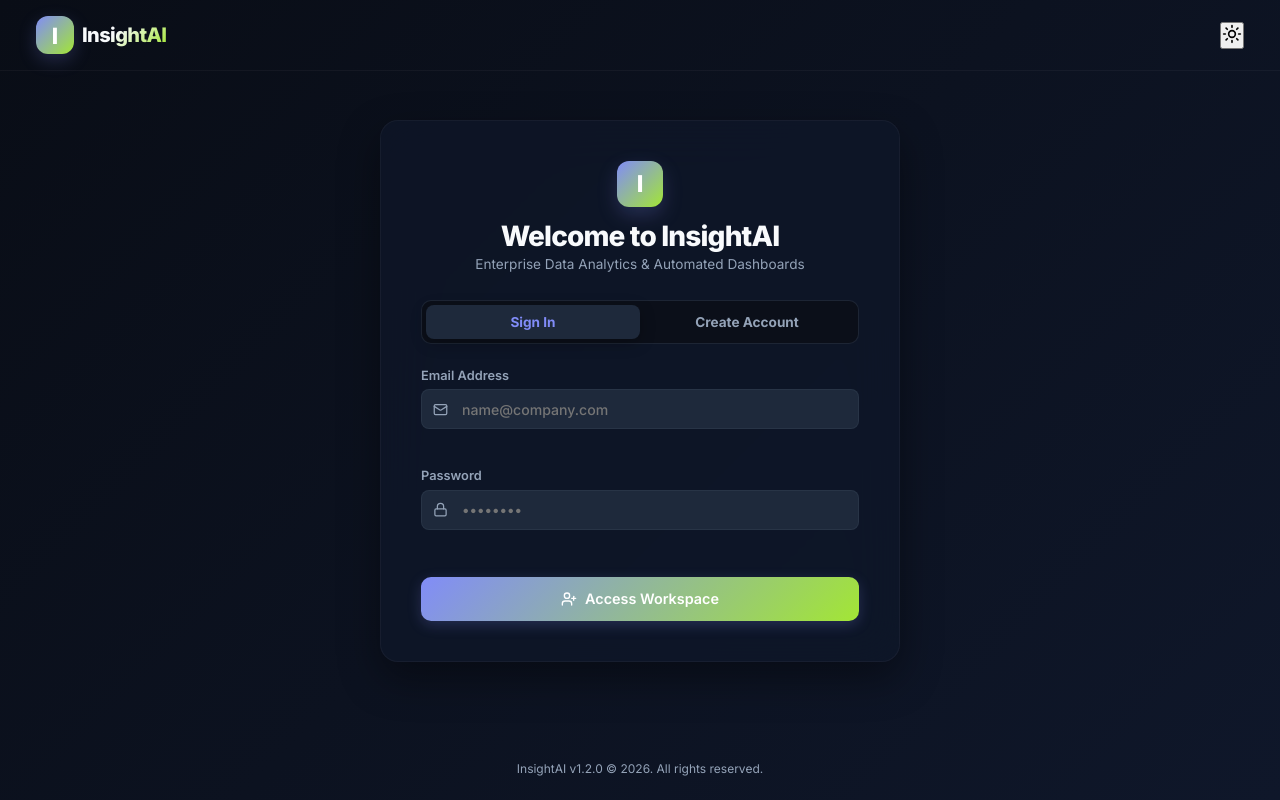
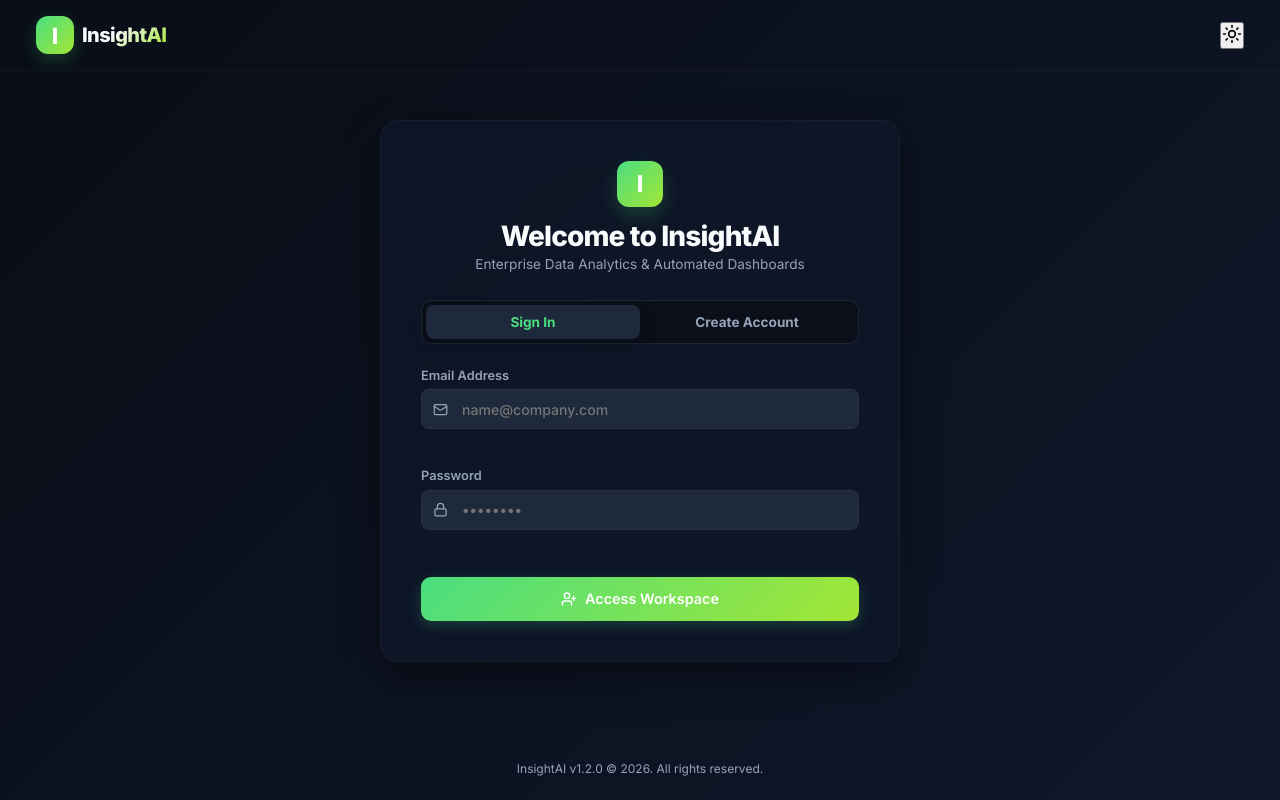
Before and after one commit to Hassanshahzad09/InsightAI---A-Ai-Data-Analytics-tool, a React (Vite) app: page / in a window 1280 px wide. Built offline with nearby package versions, Linux system fonts and the light colour scheme; no server answers.

Commit message:
style: replace all indigo/purple primary theme colors with vibrant green and emerald green to make the app purely green-themed

```diff
--- a/src/components/Dashboard.jsx
+++ b/src/components/Dashboard.jsx
@@ -21,7 +21,7 @@ import {
   Grid
 } from 'lucide-react';
 
-const COLORS = ['#06b6d4', '#84cc16', '#6366f1', '#f59e0b', '#22c55e', '#ef4444'];
+const COLORS = ['#06b6d4', '#84cc16', '#10b981', '#f59e0b', '#22c55e', '#ef4444'];
 
 export const Dashboard = ({ data, schema, stats }) => {
   // Filter States
--- a/src/index.css
+++ b/src/index.css
@@ -17,8 +17,8 @@
   --text-inverse: #ffffff;
 
   /* SaaS Hex Color Palette */
-  --primary: #6366f1;       /* Indigo */
-  --primary-glow: rgba(99, 102, 241, 0.15);
+  --primary: #16a34a;       /* Vibrant Green */
+  --primary-glow: rgba(22, 163, 74, 0.15);
   --secondary: #84cc16;     /* Parrot Green */
   --secondary-glow: rgba(132, 204, 22, 0.15);
   --accent: #06b6d4;        /* Cyan */
@@ -30,7 +30,7 @@
 
   /* Shadows & Blur */
   --shadow-sm: 0 2px 10px rgba(0, 0, 0, 0.04);
-  --shadow-md: 0 10px 30px -5px rgba(99, 102, 241, 0.05), 0 8px 24px -10px rgba(0, 0, 0, 0.03);
+  --shadow-md: 0 10px 30px -5px rgba(22, 163, 74, 0.05), 0 8px 24px -10px rgba(0, 0, 0, 0.03);
   --shadow-lg: 0 24px 60px -15px rgba(15, 23, 42, 0.08);
   --glass-blur: 24px;
 
@@ -58,8 +58,8 @@
   --text-muted: #94a3b8;
   --text-inverse: #0f172a;
 
-  --primary: #818cf8;       /* Lighter Indigo for Dark Mode */
-  --primary-glow: rgba(129, 140, 248, 0.22);
+  --primary: #4ade80;       /* Lighter Green for Dark Mode */
+  --primary-glow: rgba(74, 222, 128, 0.22);
   --secondary: #a3e635;     /* Lighter Parrot Green */
   --secondary-glow: rgba(163, 230, 53, 0.22);
 
@@ -165,7 +165,7 @@ h1, h2, h3, h4, h5, h6 {
 }
 
 .notification-bell:hover {
-  background: rgba(99, 102, 241, 0.08);
+  background: rgba(22, 163, 74, 0.08);
   color: var(--primary);
 }
 
@@ -187,7 +187,7 @@ h1, h2, h3, h4, h5, h6 {
   gap: 0.75rem;
   padding: 0.35rem 0.75rem;
   border-radius: 30px;
-  background: rgba(99, 102, 241, 0.05);
+  background: rgba(22, 163, 74, 0.05);
   border: 1px solid var(--panel-border);
 }
 
@@ -287,7 +287,7 @@ h1, h2, h3, h4, h5, h6 {
 }
 
 .sidebar-item:hover {
-  background: rgba(99, 102, 241, 0.05);
+  background: rgba(22, 163, 74, 0.05);
   color: var(--primary);
 }
 
@@ -616,7 +616,7 @@ h1, h2, h3, h4, h5, h6 {
 }
 
 .preview-table tr:hover {
-  background: rgba(99, 102, 241, 0.03);
+  background: rgba(22, 163, 74, 0.03);
 }
 
 /* KPI Trend Icons */
```
